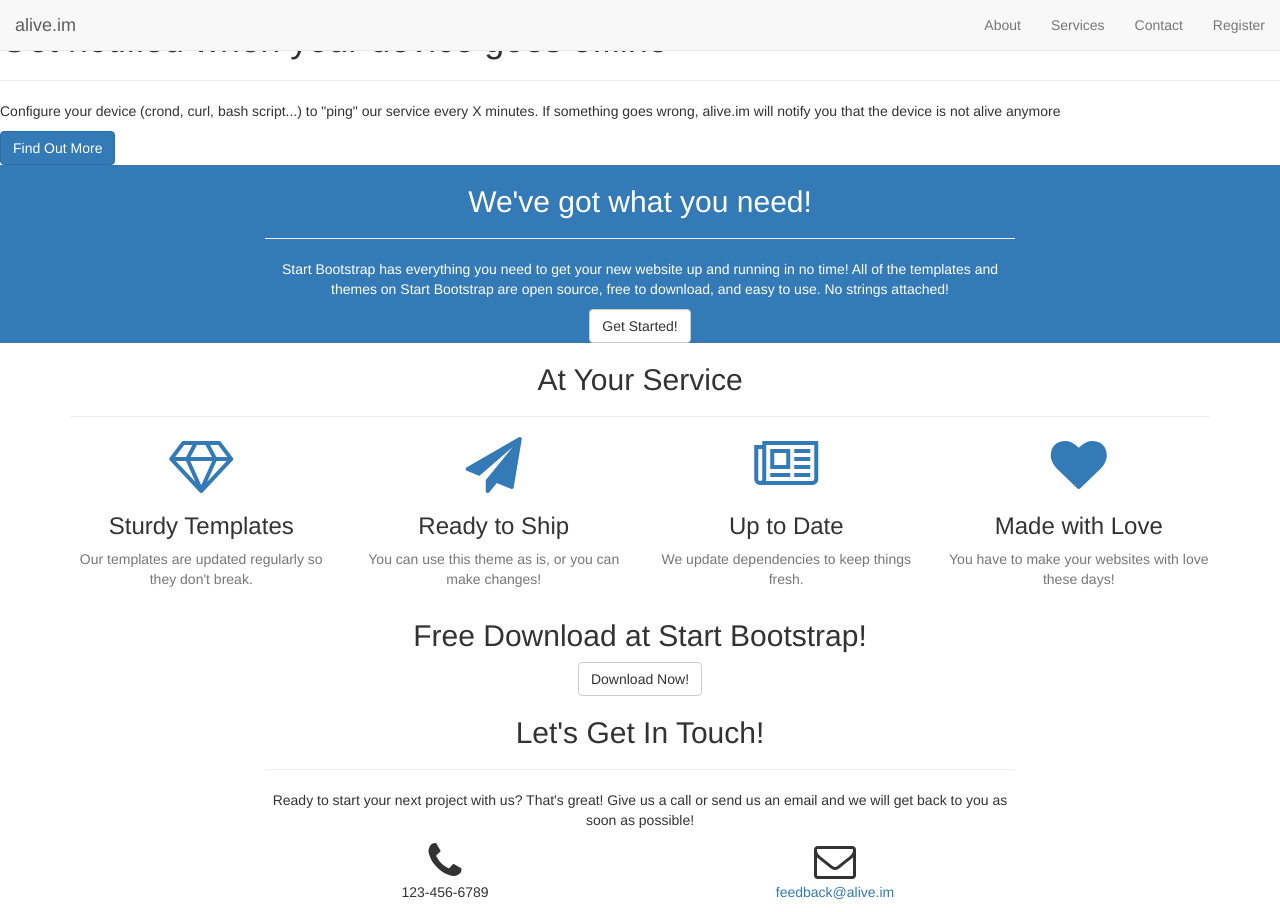
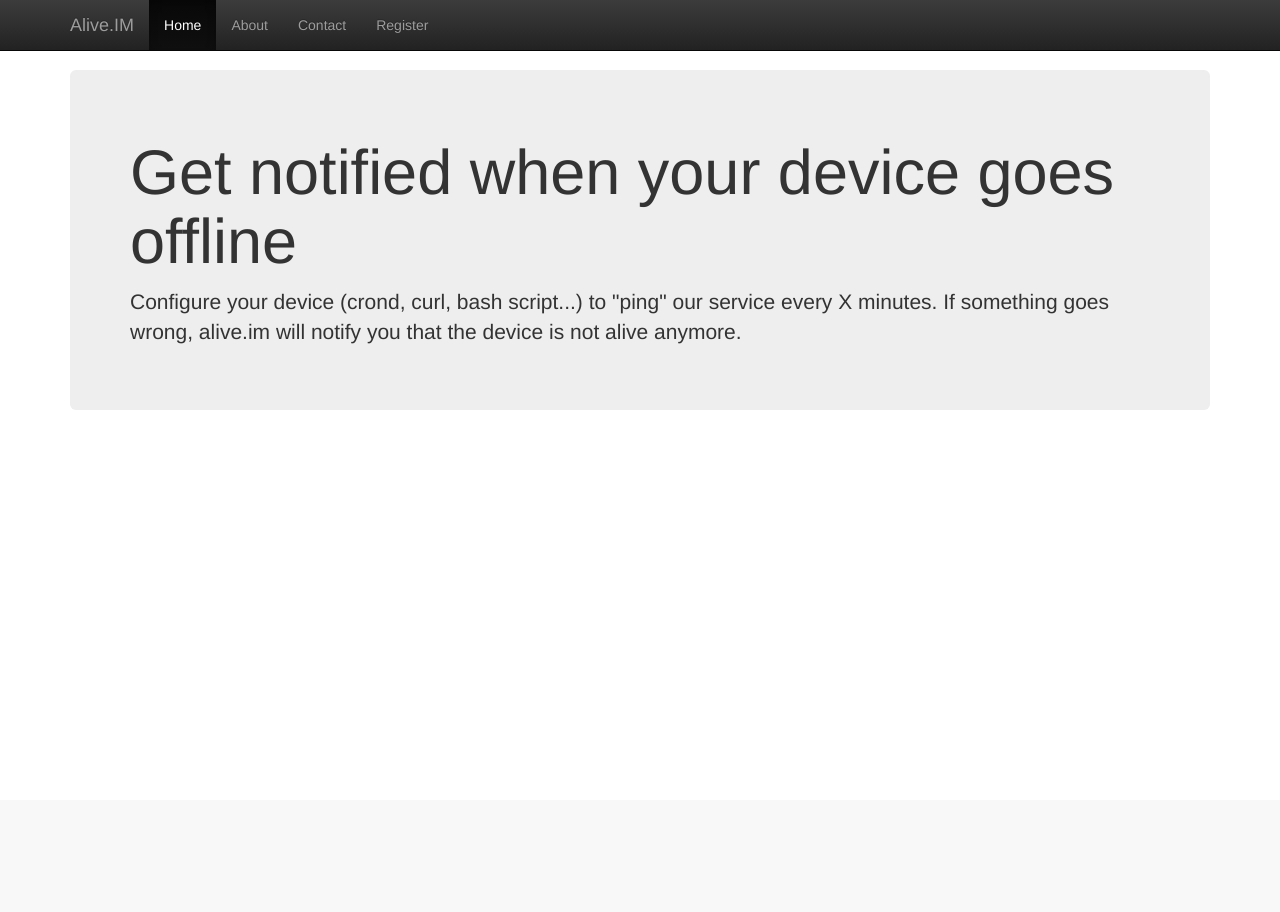
Before and after one commit to aliveim/aliveim, a Django app: page / in a window 1280 px wide. After the commit the page ends 344 px from the top, so only its background shows below. Run offline with Django 3.2, Linux system fonts and the light colour scheme; some libraries are stand-ins or nearby versions.

Commit message:
New basic landing page

```diff
--- a/aliveim/landing/templates/index.html
+++ b/aliveim/landing/templates/index.html
@@ -1,99 +1,8 @@
 {% extends 'base/base.html' %}
 
 {% block body_block %}
-    <header>
-        <div class="header-content">
-            <div class="header-content-inner">
-                <h1>Get notified when your device goes offline</h1>
-                <hr>
-                <p>Configure your device (crond, curl, bash script...) to "ping" our service every X minutes. If something goes wrong, alive.im will notify you that the device is not alive anymore</p>
-                <a href="#about" class="btn btn-primary btn-xl page-scroll">Find Out More</a>
-            </div>
-        </div>
-    </header>
-
-    <section class="bg-primary" id="about">
-        <div class="container">
-            <div class="row">
-                <div class="col-lg-8 col-lg-offset-2 text-center">
-                    <h2 class="section-heading">We've got what you need!</h2>
-                    <hr class="light">
-                    <p class="text-faded">Start Bootstrap has everything you need to get your new website up and running in no time! All of the templates and themes on Start Bootstrap are open source, free to download, and easy to use. No strings attached!</p>
-                    <a href="#" class="btn btn-default btn-xl">Get Started!</a>
-                </div>
-            </div>
-        </div>
-    </section>
-
-    <section id="services">
-        <div class="container">
-            <div class="row">
-                <div class="col-lg-12 text-center">
-                    <h2 class="section-heading">At Your Service</h2>
-                    <hr class="primary">
-                </div>
-            </div>
-        </div>
-        <div class="container">
-            <div class="row">
-                <div class="col-lg-3 col-md-6 text-center">
-                    <div class="service-box">
-                        <i class="fa fa-4x fa-diamond wow bounceIn text-primary"></i>
-                        <h3>Sturdy Templates</h3>
-                        <p class="text-muted">Our templates are updated regularly so they don't break.</p>
-                    </div>
-                </div>
-                <div class="col-lg-3 col-md-6 text-center">
-                    <div class="service-box">
-                        <i class="fa fa-4x fa-paper-plane wow bounceIn text-primary" data-wow-delay=".1s"></i>
-                        <h3>Ready to Ship</h3>
-                        <p class="text-muted">You can use this theme as is, or you can make changes!</p>
-                    </div>
-                </div>
-                <div class="col-lg-3 col-md-6 text-center">
-                    <div class="service-box">
-                        <i class="fa fa-4x fa-newspaper-o wow bounceIn text-primary" data-wow-delay=".2s"></i>
-                        <h3>Up to Date</h3>
-                        <p class="text-muted">We update dependencies to keep things fresh.</p>
-                    </div>
-                </div>
-                <div class="col-lg-3 col-md-6 text-center">
-                    <div class="service-box">
-                        <i class="fa fa-4x fa-heart wow bounceIn text-primary" data-wow-delay=".3s"></i>
-                        <h3>Made with Love</h3>
-                        <p class="text-muted">You have to make your websites with love these days!</p>
-                    </div>
-                </div>
-            </div>
-        </div>
-    </section>
-
-    <aside class="bg-dark">
-        <div class="container text-center">
-            <div class="call-to-action">
-                <h2>Free Download at Start Bootstrap!</h2>
-                <a href="#" class="btn btn-default btn-xl wow tada">Download Now!</a>
-            </div>
-        </div>
-    </aside>
-
-    <section id="contact">
-        <div class="container">
-            <div class="row">
-                <div class="col-lg-8 col-lg-offset-2 text-center">
-                    <h2 class="section-heading">Let's Get In Touch!</h2>
-                    <hr class="primary">
-                    <p>Ready to start your next project with us? That's great! Give us a call or send us an email and we will get back to you as soon as possible!</p>
-                </div>
-                <div class="col-lg-4 col-lg-offset-2 text-center">
-                    <i class="fa fa-phone fa-3x wow bounceIn"></i>
-                    <p>123-456-6789</p>
-                </div>
-                <div class="col-lg-4 text-center">
-                    <i class="fa fa-envelope-o fa-3x wow bounceIn" data-wow-delay=".1s"></i>
-                    <p><a href="mailto:feedback@alive.im">feedback@alive.im</a></p>
-                </div>
-            </div>
-        </div>
-    </section>
+    <div class="jumbotron">
+        <h1>Get notified when your device goes offline</h1>
+        <p>Configure your device (crond, curl, bash script...) to "ping" our service every X minutes. If something goes wrong, alive.im will notify you that the device is not alive anymore.</p>
+    </div>
 {% endblock %}
--- /dev/null
+++ b/aliveim/static/css/starter-template.css
@@ -0,0 +1,7 @@
+body {
+  padding-top: 70px;
+}
+.starter-template {
+  padding: 40px 15px;
+  text-align: center;
+}
--- a/aliveim/templates/base/base.html
+++ b/aliveim/templates/base/base.html
@@ -1,93 +1,56 @@
 <!DOCTYPE html>
 {% load staticfiles %}
 <html lang="en">
-
   <head>
-
     <meta charset="utf-8">
     <meta http-equiv="X-UA-Compatible" content="IE=edge">
     <meta name="viewport" content="width=device-width, initial-scale=1">
-    <meta name="description" content="">
-    <meta name="author" content="">
+    <!-- The above 3 meta tags *must* come first in the head; any other head content must come *after* these tags -->
+    <title>Bootstrap 101 Template</title>
 
-    <title>alive.im - Get notified when your device goes offline</title>
+    <!-- Bootstrap -->
+    <link href="{% static "css/bootstrap.min.css" %}" rel="stylesheet">
+    <link href="{% static "css/bootstrap-theme.min.css" %}" rel="stylesheet">
+    <link href="{% static "css/starter-template.css" %}" rel="stylesheet">
 
-    <!-- Bootstrap Core CSS -->
-    <link rel="stylesheet" href="{% static "landing/css/bootstrap.min.css" %}" type="text/css">
-
-    <!-- Custom Fonts -->
-    <link href='http://fonts.googleapis.com/css?family=Open+Sans:300italic,400italic,600italic,700italic,800italic,400,300,600,700,800' rel='stylesheet' type='text/css'>
-    <link href='http://fonts.googleapis.com/css?family=Merriweather:400,300,300italic,400italic,700,700italic,900,900italic' rel='stylesheet' type='text/css'>
-    <link rel="stylesheet" href="{% static "landing/font-awesome/css/font-awesome.min.css" %}" type="text/css">
-
-    <!-- Plugin CSS -->
-    <link rel="stylesheet" href="{% static "landing/css/animate.min.css" %}" type="text/css">
-
-    <!-- Custom CSS -->
-    <link rel="stylesheet" href="{% static "landing/css/creative.css" %}" type="text/css">
-
-    <!-- HTML5 Shim and Respond.js IE8 support of HTML5 elements and media queries -->
+    <!-- HTML5 shim and Respond.js for IE8 support of HTML5 elements and media queries -->
     <!-- WARNING: Respond.js doesn't work if you view the page via file:// -->
     <!--[if lt IE 9]>
-        <script src="https://oss.maxcdn.com/libs/html5shiv/3.7.0/html5shiv.js"></script>
-        <script src="https://oss.maxcdn.com/libs/respond.js/1.4.2/respond.min.js"></script>
+      <script src="https://oss.maxcdn.com/html5shiv/3.7.2/html5shiv.min.js"></script>
+      <script src="https://oss.maxcdn.com/respond/1.4.2/respond.min.js"></script>
     <![endif]-->
-
   </head>
-
-<body id="page-top">
-
-    <nav id="mainNav" class="navbar navbar-default navbar-fixed-top">
-        <div class="container-fluid">
-            <!-- Brand and toggle get grouped for better mobile display -->
+  <body role="document">
+    <!-- Fixed navbar -->
+    <nav class="navbar navbar-inverse navbar-fixed-top">
+      <div class="container">
         <div class="navbar-header">
-                <button type="button" class="navbar-toggle collapsed" data-toggle="collapse" data-target="#bs-example-navbar-collapse-1">
+          <button type="button" class="navbar-toggle collapsed" data-toggle="collapse" data-target="#navbar" aria-expanded="false" aria-controls="navbar">
             <span class="sr-only">Toggle navigation</span>
             <span class="icon-bar"></span>
             <span class="icon-bar"></span>
             <span class="icon-bar"></span>
           </button>
-                <a class="navbar-brand page-scroll" href="#page-top">alive.im</a>
+          <a class="navbar-brand" href="#">Alive.IM</a>
+        </div>
+        <div id="navbar" class="collapse navbar-collapse">
+          <ul class="nav navbar-nav">
+            <li class="active"><a href="/">Home</a></li>
+            <li><a href="#about">About</a></li>
+            <li><a href="#contact">Contact</a></li>
+            <li><a href="/register/">Register</a></li>
+          </ul>
+        </div><!--/.nav-collapse -->
+      </div>
+    </nav>
+
+    <div class="container">
+        {% block body_block %}{% endblock %}
     </div>
 
-            <!-- Collect the nav links, forms, and other content for toggling -->
-            <div class="collapse navbar-collapse" id="bs-example-navbar-collapse-1">
-                <ul class="nav navbar-nav navbar-right">
-                    <li>
-                        <a class="page-scroll" href="#about">About</a>
-                    </li>
-                    <li>
-                        <a class="page-scroll" href="#services">Services</a>
-                    </li>
-                    <li>
-                        <a class="page-scroll" href="#contact">Contact</a>
-                    </li>
-                    <li>
-                        <a class="page-scroll" href="#register">Register</a>
-                    </li>
-                </ul>
-            </div>
-            <!-- /.navbar-collapse -->
-        </div>
-        <!-- /.container-fluid -->
-    </nav>
-
-    {% block body_block %}{% endblock %}
-
-    <!-- jQuery -->
-    <script src="{% static "landing/js/jquery.js" %}"></script>
-
-    <!-- Bootstrap Core JavaScript -->
-    <script src="{% static "landing/js/bootstrap.min.js" %}"></script>
-
-    <!-- Plugin JavaScript -->
-    <script src="{% static "landing/js/jquery.easing.min.js" %}"></script>
-    <script src="{% static "landing/js/jquery.fittext.js" %}"></script>
-    <script src="{% static "landing/js/wow.min.js" %}"></script>
-
-    <!-- Custom Theme JavaScript -->
-    <script src="{% static "landing/js/creative.js" %}"></script>
-
+    <!-- jQuery (necessary for Bootstrap's JavaScript plugins) -->
+    <script src="https://ajax.googleapis.com/ajax/libs/jquery/1.11.3/jquery.min.js"></script>
+    <!-- Include all compiled plugins (below), or include individual files as needed -->
+    <script src="{% static "js/bootstrap.min.js" %}"></script>
   </body>
-
 </html>
```
Lines whose indentation alone changed are shown as unchanged.
